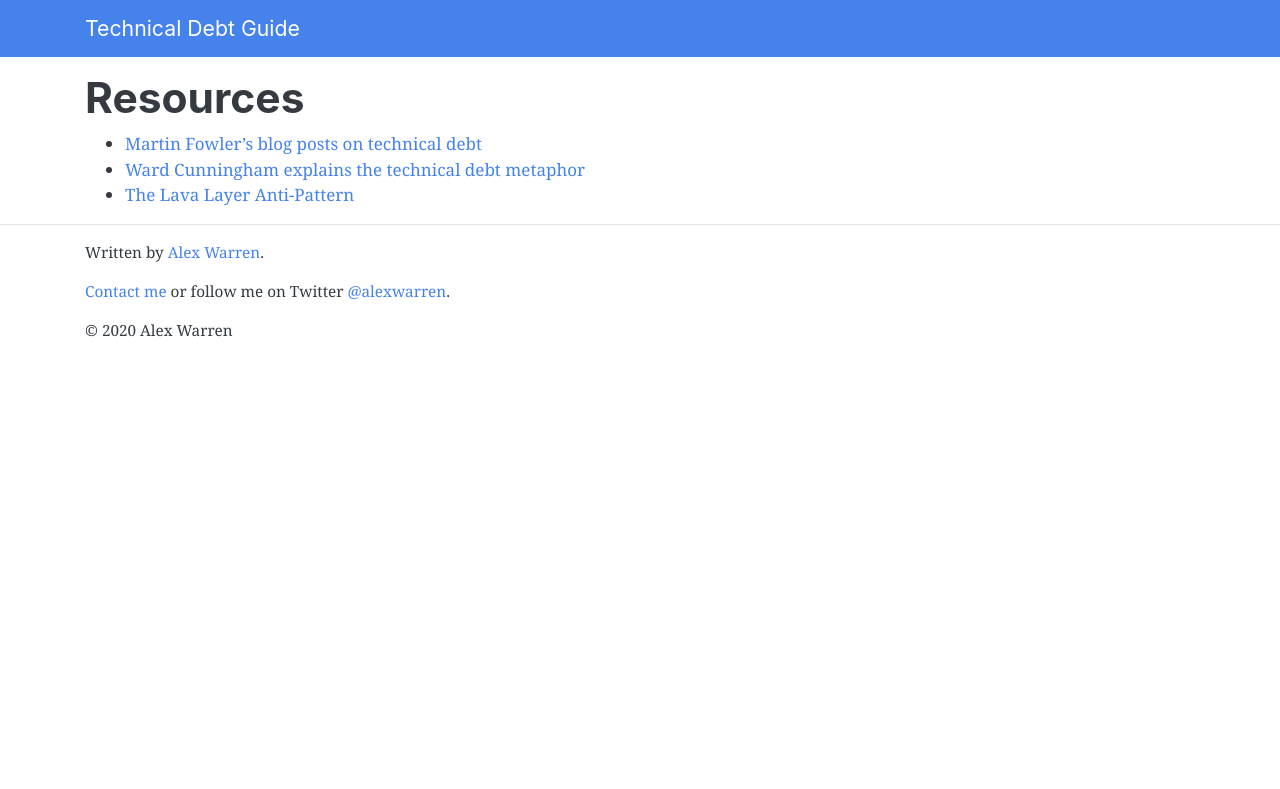
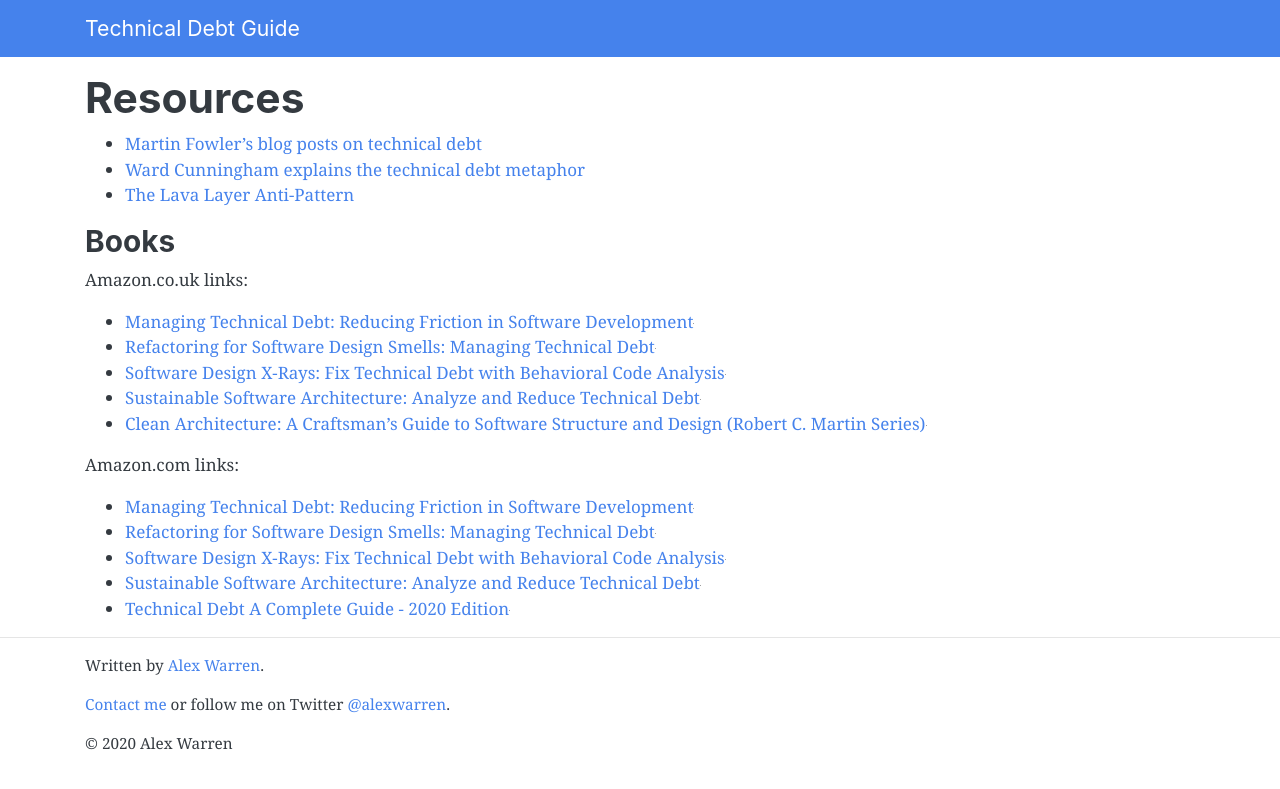
Before and after one commit to alexwarren/techdebtguide, a Jekyll site: the page built from articles/resources.md, in a window 1280 px wide. Shown: the top 789 px of the page. Built offline with Jekyll 4.4.1, drawn with Linux system fonts in a browser that asks for light colours; grey boxes are pictures that could not be loaded.

Commit message:
Add some book links

```diff
--- a/articles/resources.md
+++ b/articles/resources.md
@@ -7,3 +7,21 @@ permalink: resources
 - [Martin Fowler's blog posts on technical debt](https://martinfowler.com/tags/technical%20debt.html)
 - [Ward Cunningham explains the technical debt metaphor](http://wiki.c2.com/?WardExplainsDebtMetaphor)
 - [The Lava Layer Anti-Pattern](http://mikehadlow.blogspot.com/2014/12/the-lava-layer-anti-pattern.html)
+
+### Books
+
+Amazon.co.uk links:
+
+- <a target="_blank" href="https://www.amazon.co.uk/gp/product/013564593X/ref=as_li_tl?ie=UTF8&camp=1634&creative=6738&creativeASIN=013564593X&linkCode=as2&tag=alexwarren-21&linkId=1262593f4c8386b69e2f3ddb6ac0832d">Managing Technical Debt: Reducing Friction in Software Development</a><img src="//ir-uk.amazon-adsystem.com/e/ir?t=alexwarren-21&l=am2&o=2&a=013564593X" width="1" height="1" border="0" alt="" style="border:none !important; margin:0px !important;" />
+- <a target="_blank" href="https://www.amazon.co.uk/gp/product/0128013974/ref=as_li_tl?ie=UTF8&camp=1634&creative=6738&creativeASIN=0128013974&linkCode=as2&tag=alexwarren-21&linkId=b286bea0ed9a3467122ee3dc42242663">Refactoring for Software Design Smells: Managing Technical Debt</a><img src="//ir-uk.amazon-adsystem.com/e/ir?t=alexwarren-21&l=am2&o=2&a=0128013974" width="1" height="1" border="0" alt="" style="border:none !important; margin:0px !important;" />
+- <a target="_blank" href="https://www.amazon.co.uk/gp/product/B07BVRLZ87/ref=as_li_tl?ie=UTF8&camp=1634&creative=6738&creativeASIN=B07BVRLZ87&linkCode=as2&tag=alexwarren-21&linkId=05c18332184b3442c4e68a210073860e">Software Design X-Rays: Fix Technical Debt with Behavioral Code Analysis</a><img src="//ir-uk.amazon-adsystem.com/e/ir?t=alexwarren-21&l=am2&o=2&a=B07BVRLZ87" width="1" height="1" border="0" alt="" style="border:none !important; margin:0px !important;" />
+- <a target="_blank" href="https://www.amazon.co.uk/gp/product/3864906733/ref=as_li_tl?ie=UTF8&camp=1634&creative=6738&creativeASIN=3864906733&linkCode=as2&tag=alexwarren-21&linkId=b39b1b8db4a9dbe51fc0cf43dd1bcc9d">Sustainable Software Architecture: Analyze and Reduce Technical Debt</a><img src="//ir-uk.amazon-adsystem.com/e/ir?t=alexwarren-21&l=am2&o=2&a=3864906733" width="1" height="1" border="0" alt="" style="border:none !important; margin:0px !important;" />
+- <a target="_blank" href="https://www.amazon.co.uk/gp/product/0134494164/ref=as_li_tl?ie=UTF8&camp=1634&creative=6738&creativeASIN=0134494164&linkCode=as2&tag=alexwarren-21&linkId=5726ea71cbed8614ccf348db31bf86ca">Clean Architecture: A Craftsman's Guide to Software Structure and Design (Robert C. Martin Series)</a><img src="//ir-uk.amazon-adsystem.com/e/ir?t=alexwarren-21&l=am2&o=2&a=0134494164" width="1" height="1" border="0" alt="" style="border:none !important; margin:0px !important;" />
+
+Amazon.com links:
+
+- <a target="_blank" href="https://www.amazon.com/gp/product/013564593X/ref=as_li_tl?ie=UTF8&camp=1789&creative=9325&creativeASIN=013564593X&linkCode=as2&tag=alexwarren0e-20&linkId=c1dd00a2cf984c7b562ed69fbabc7ac2">Managing Technical Debt: Reducing Friction in Software Development</a><img src="//ir-na.amazon-adsystem.com/e/ir?t=alexwarren0e-20&l=am2&o=1&a=013564593X" width="1" height="1" border="0" alt="" style="border:none !important; margin:0px !important;" />
+- <a target="_blank" href="https://www.amazon.com/gp/product/0128013974/ref=as_li_tl?ie=UTF8&camp=1789&creative=9325&creativeASIN=0128013974&linkCode=as2&tag=alexwarren0e-20&linkId=8dce62848463ad55ff21f54154e2eb3d">Refactoring for Software Design Smells: Managing Technical Debt</a><img src="//ir-na.amazon-adsystem.com/e/ir?t=alexwarren0e-20&l=am2&o=1&a=0128013974" width="1" height="1" border="0" alt="" style="border:none !important; margin:0px !important;" />
+- <a target="_blank" href="https://www.amazon.com/gp/product/1680502727/ref=as_li_tl?ie=UTF8&camp=1789&creative=9325&creativeASIN=1680502727&linkCode=as2&tag=alexwarren0e-20&linkId=1a907833556735fc011081ef7e8e26e3">Software Design X-Rays: Fix Technical Debt with Behavioral Code Analysis</a><img src="//ir-na.amazon-adsystem.com/e/ir?t=alexwarren0e-20&l=am2&o=1&a=1680502727" width="1" height="1" border="0" alt="" style="border:none !important; margin:0px !important;" />
+- <a target="_blank" href="https://www.amazon.com/gp/product/1681985691/ref=as_li_tl?ie=UTF8&camp=1789&creative=9325&creativeASIN=1681985691&linkCode=as2&tag=alexwarren0e-20&linkId=344c6109bc50784ab010ef878a6e3bb5">Sustainable Software Architecture: Analyze and Reduce Technical Debt</a><img src="//ir-na.amazon-adsystem.com/e/ir?t=alexwarren0e-20&l=am2&o=1&a=1681985691" width="1" height="1" border="0" alt="" style="border:none !important; margin:0px !important;" />
+- <a target="_blank" href="https://www.amazon.com/gp/product/B07YYTF79J/ref=as_li_tl?ie=UTF8&camp=1789&creative=9325&creativeASIN=B07YYTF79J&linkCode=as2&tag=alexwarren0e-20&linkId=06c335ce779d487e3610f138ed65b24e">Technical Debt A Complete Guide - 2020 Edition</a><img src="//ir-na.amazon-adsystem.com/e/ir?t=alexwarren0e-20&l=am2&o=1&a=B07YYTF79J" width="1" height="1" border="0" alt="" style="border:none !important; margin:0px !important;" />
```
